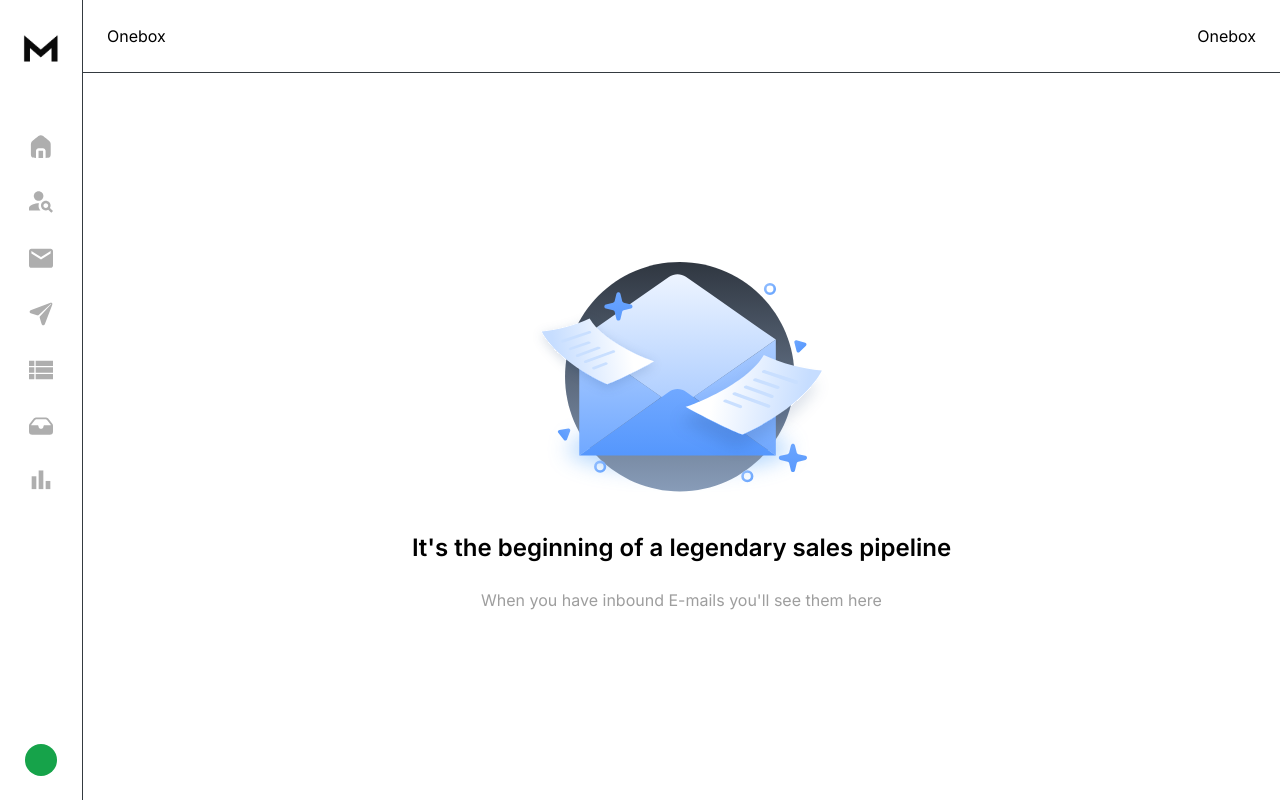
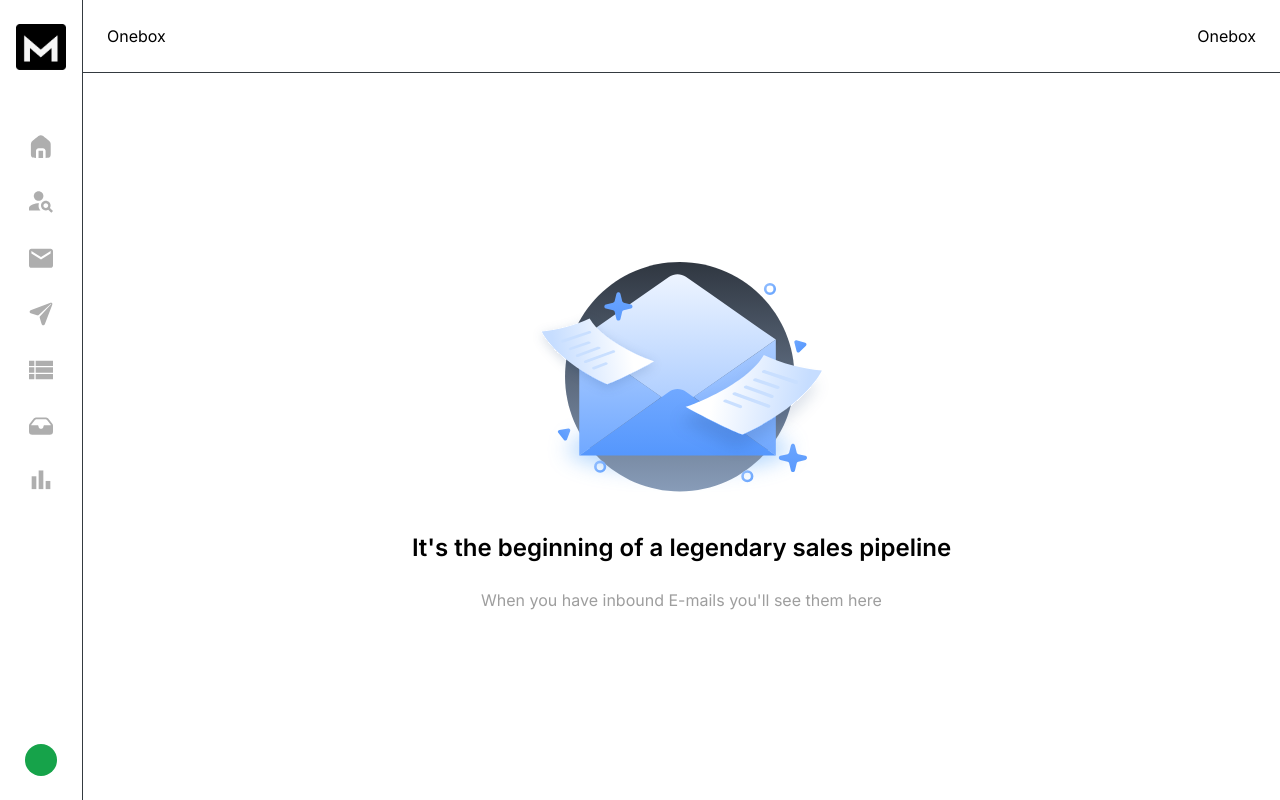
Before and after one commit to vanshajkataria/reachinbox-task, a Next.js app: page / in a window 1280 px wide. Built offline with nearby package versions, Linux system fonts and the light colour scheme.

Commit message:
Completed UI for Primary Navbar

```diff
--- a/components/navbar.jsx
+++ b/components/navbar.jsx
@@ -7,7 +7,7 @@ export default function navbar() {
     <>
       <nav className="flex flex-col items-center h-full gap-16">
         <div className="flex-none">
-          <Image src={pictorialLogo} alt="" width={50} />
+          <Image src={pictorialLogo} alt="" width={50} className="invert dark:invert-0" />
         </div>
         <div className="grow">
           <ul className="flex flex-col justify-between items-center gap-8">
```
